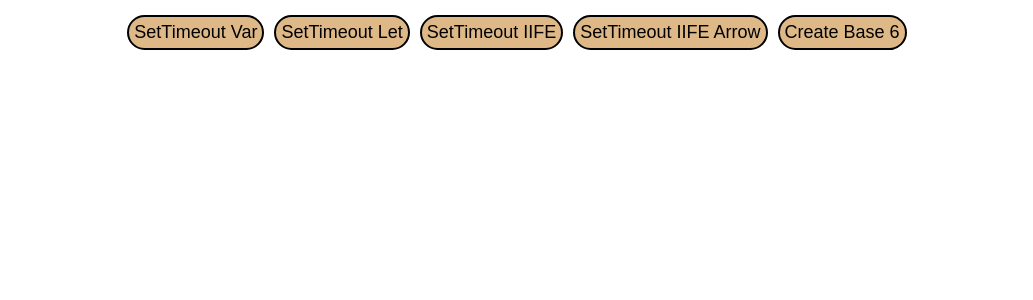
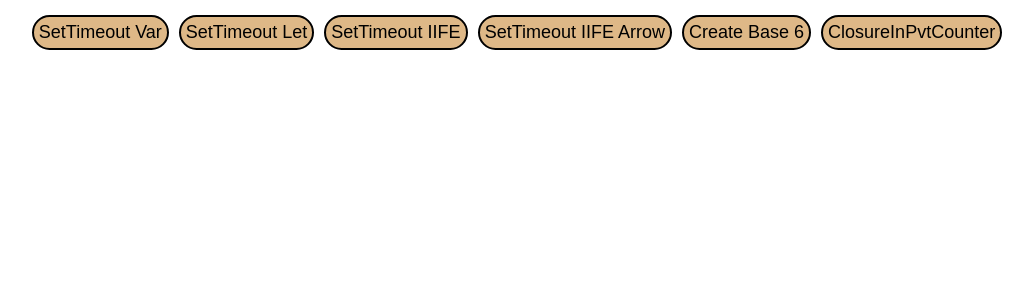
Before and after one commit to AnirupPat/reactjs-let-vs-var, a React (Create React App) app: page / in a window 1280 px wide. Shown: the top 300 px of the page, without its empty margins (123-1156 px from the left). Built offline with nearby package versions, Linux system fonts and the light colour scheme.

Commit message:
Closure with Private counter

```diff
--- a/src/components/Main.js
+++ b/src/components/Main.js
@@ -9,6 +9,7 @@ const Main = () => {
       <Button title="SetTimeout IIFE" />
       <Button title="SetTimeout IIFE Arrow" />
       <Button title="Create Base 6" />
+      <Button title="ClosureInPvtCounter" />
     </div>
   );
 };
--- a/src/components/UI/Button/Button.js
+++ b/src/components/UI/Button/Button.js
@@ -4,6 +4,7 @@ import setTimeoutLet from '../../../methods/setTimeoutLet';
 import setTimeoutIIFE from '../../../methods/setTimeoutIIFE';
 import setTimeoutIIFEArrow from '../../../methods/setTimeoutIIFEArrow';
 import CreateBase from '../../../methods/CreateBase';
+import ClosureInPvtCounter from '../../../methods/ClosureInPvtCounter';
 
 const Button = (props) => {
     const clickHandler = (event) => {
@@ -19,6 +20,11 @@ const Button = (props) => {
             let addSix = CreateBase(6);
             addSix(2);
             addSix(10);
+        } else if(event.target.innerHTML === 'ClosureInPvtCounter') {
+            let c = ClosureInPvtCounter();
+            c.add(5);
+            c.add(10);
+            c.fetch();
         }
     }
   return <button onClick={clickHandler} className={classes.button}>{props.title}</button>;
--- /dev/null
+++ b/src/methods/ClosureInPvtCounter.js
@@ -0,0 +1,9 @@
+const ClosureInPvtCounter = () => {
+    var _counter = 0;
+    return {
+        add: (increment) => _counter += increment,
+        fetch: () => console.log(_counter)
+    }
+}
+
+export default ClosureInPvtCounter;
```
